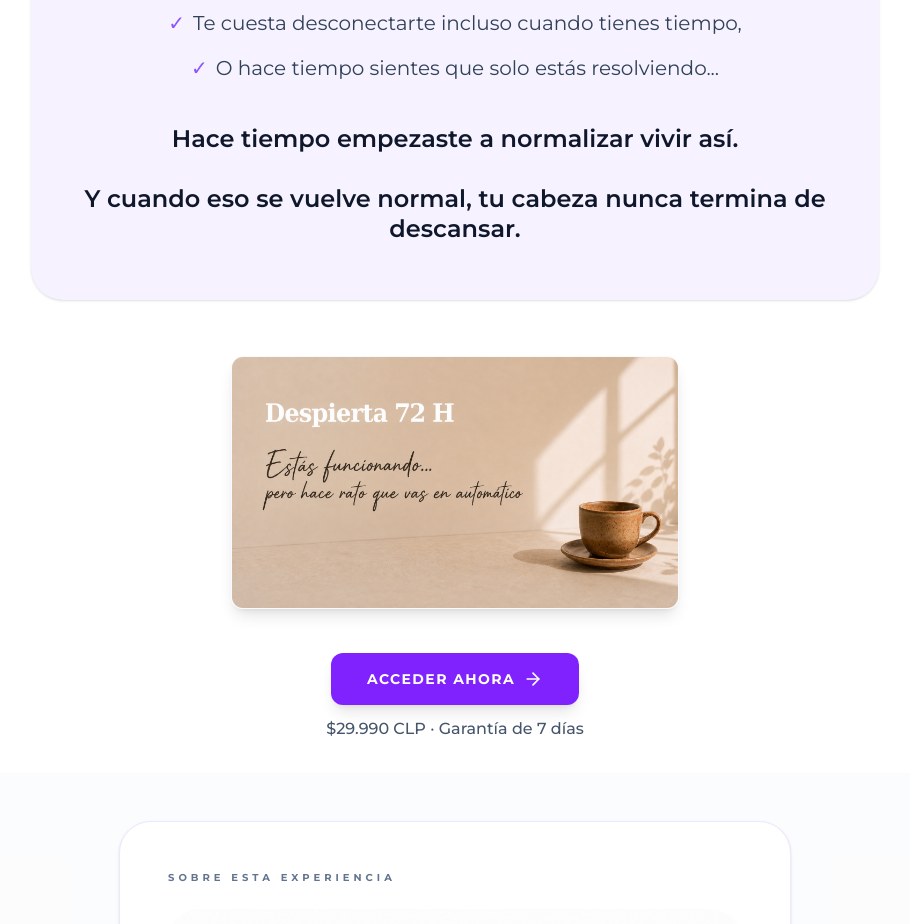
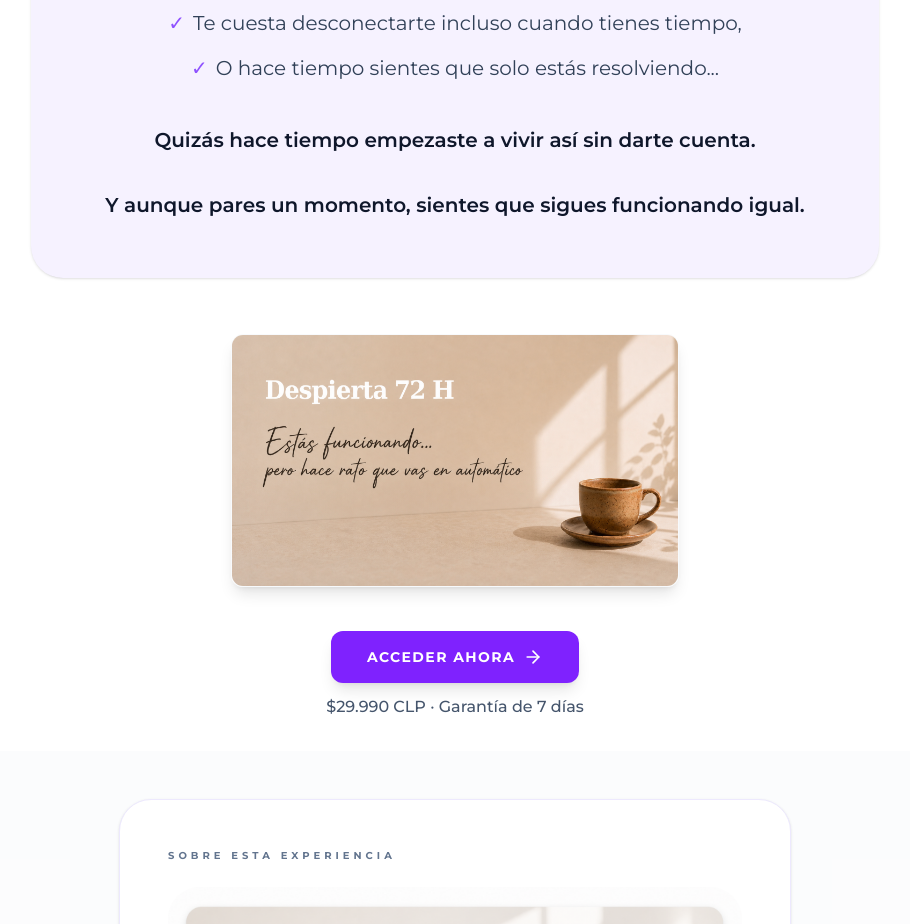
Before and after one commit to cursossolange/despierta-72h, a React (Vite) app: page / in a window 1280 px wide. Shown: the part 920-1844 px from the top of the page, without its empty margins (185-1095 px from the left). Built offline with nearby package versions, Linux system fonts and the light colour scheme; no server answers.

Commit message:
Update LandingPage.tsx

```diff
--- a/src/components/LandingPage.tsx
+++ b/src/components/LandingPage.tsx
@@ -204,11 +204,10 @@ Una experiencia guiada de 3 días para mujeres que sienten que hace tiempo viven
 <p><span className="text-violet-500 mr-2">✓</span>O hace tiempo sientes que solo estás resolviendo...</p>
   </div>
 
-<p className="mt-10 text-lg md:text-2xl font-semibold text-slate-900 leading-tight">
-  Hace tiempo empezaste a normalizar vivir así.
+<p className="mt-10 text-base md:text-xl font-semibold text-slate-900 leading-relaxed">
+ Quizás hace tiempo empezaste a vivir así sin darte cuenta.
   <br /><br />
-  Y cuando eso se vuelve normal,
-  tu cabeza nunca termina de descansar.
+ Y aunque pares un momento, sientes que sigues funcionando igual.
 </p>
     </div>
 </div>
```
